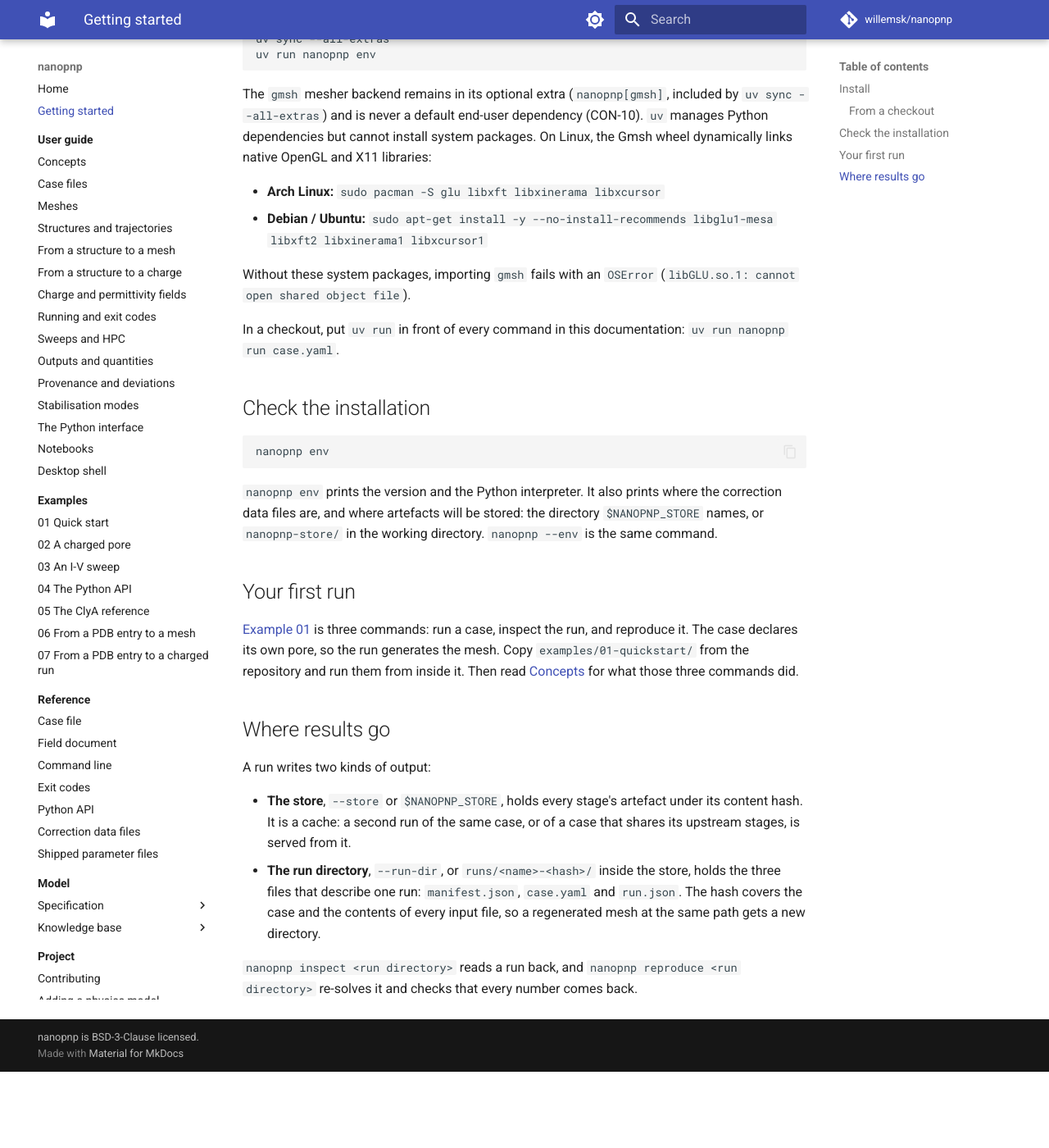
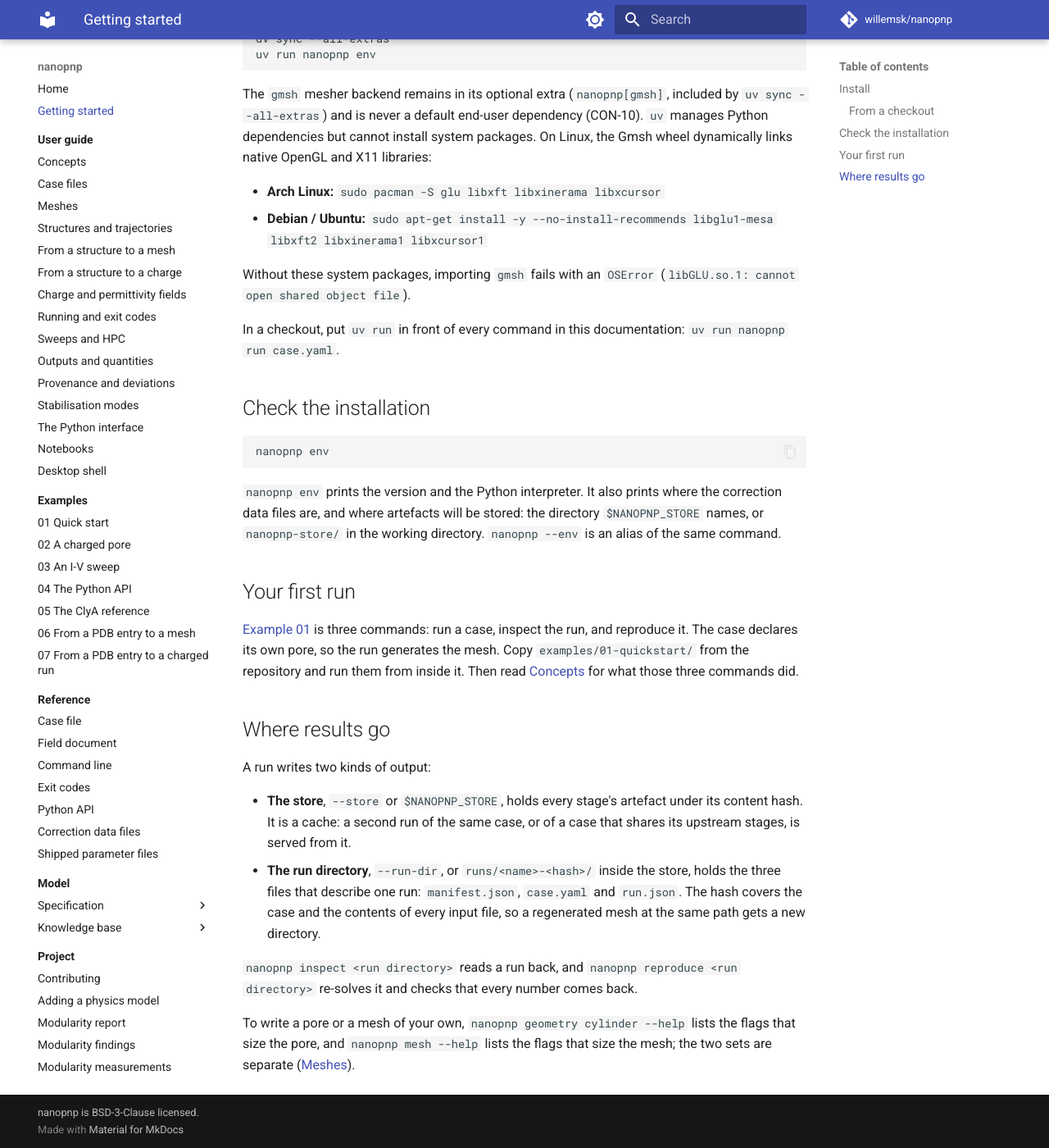
Before and after one commit to willemsk/nanopnp, an MkDocs documentation site: the page built from docs/getting-started.md, in a window 1280 px wide and 1400 px high, scrolled down 932 px. Shown: the whole window at 82% size. Built offline with MkDocs 1.6.1 and Material for MkDocs 9.7.7, drawn with Linux system fonts in a browser that asks for light colours; comment, search, counter and statistics services are not loaded; before the commit the page ends 2239 px from its top, so only the background shows below that.

Commit message:
docs: help pointers, the causes of a run that does not reproduce, one name for env
UT-02, UT-05, UT-08. Prose only; the strict build passes.

Co-Authored-By: Claude Sonnet 5.5 <noreply@anthropic.com>
Claude-Session: https://claude.ai/code/session_01DnBK7cgK9Bu5V4upzvSUPX

```diff
--- a/docs/getting-started.md
+++ b/docs/getting-started.md
@@ -54,7 +54,7 @@ nanopnp env
 
 `nanopnp env` prints the version and the Python interpreter. It also prints where the correction
 data files are, and where artefacts will be stored: the directory `$NANOPNP_STORE` names, or
-`nanopnp-store/` in the working directory. `nanopnp --env` is the same command.
+`nanopnp-store/` in the working directory. `nanopnp --env` is an alias of the same command.
 
 ## Your first run
 
@@ -77,3 +77,7 @@ A run writes two kinds of output:
 
 `nanopnp inspect <run directory>` reads a run back, and `nanopnp reproduce <run directory>`
 re-solves it and checks that every number comes back.
+
+To write a pore or a mesh of your own, `nanopnp geometry cylinder --help` lists the flags that size the
+pore, and `nanopnp mesh --help` lists the flags that size the mesh; the two sets are separate
+([Meshes](guide/meshes.md)).
```
Also changed, not shown: docs/guide/meshes.md (+3 -1 lines), docs/guide/notebooks.md (+1 -1 lines), docs/guide/provenance.md (+4 -0 lines), docs/plans/wp58-documentation-increment-4.md (+8 -1 lines), docs/reference/corrections.md (+1 -1 lines).
